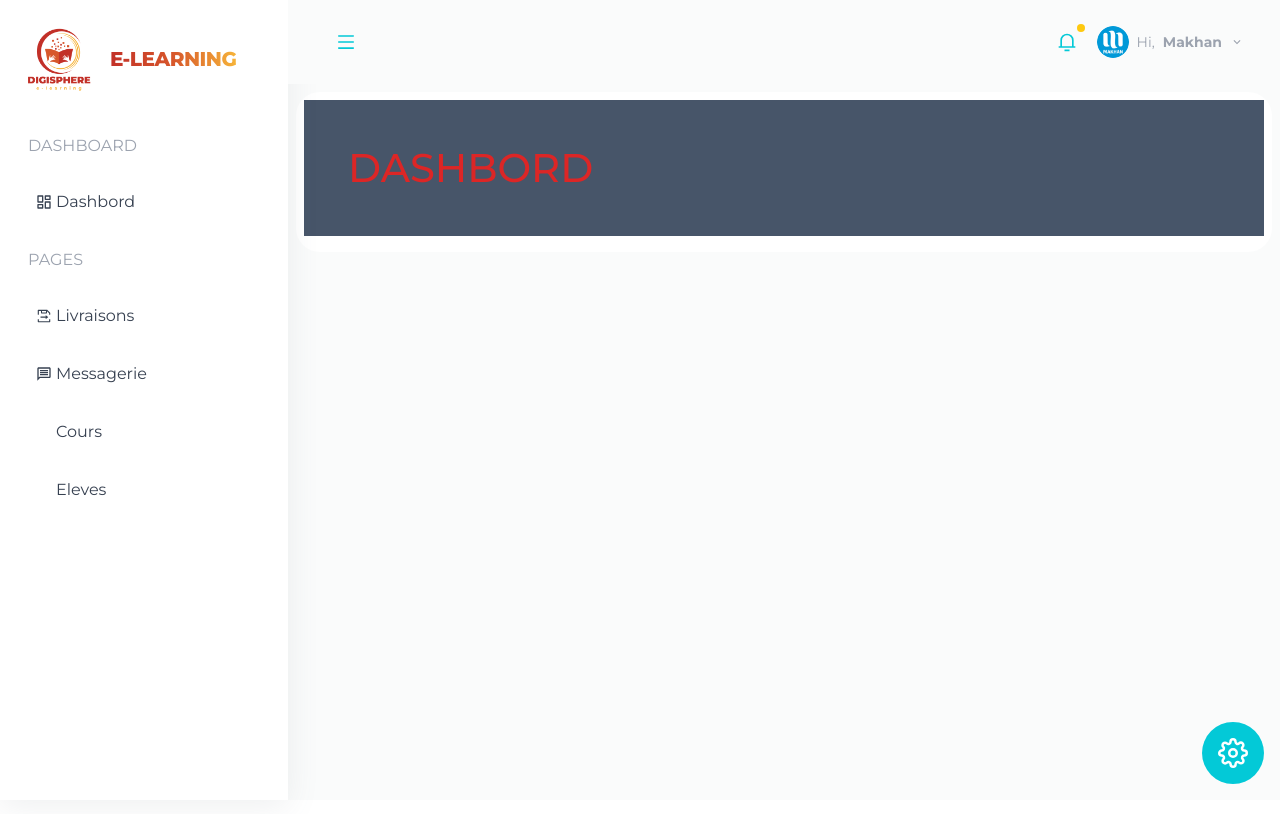
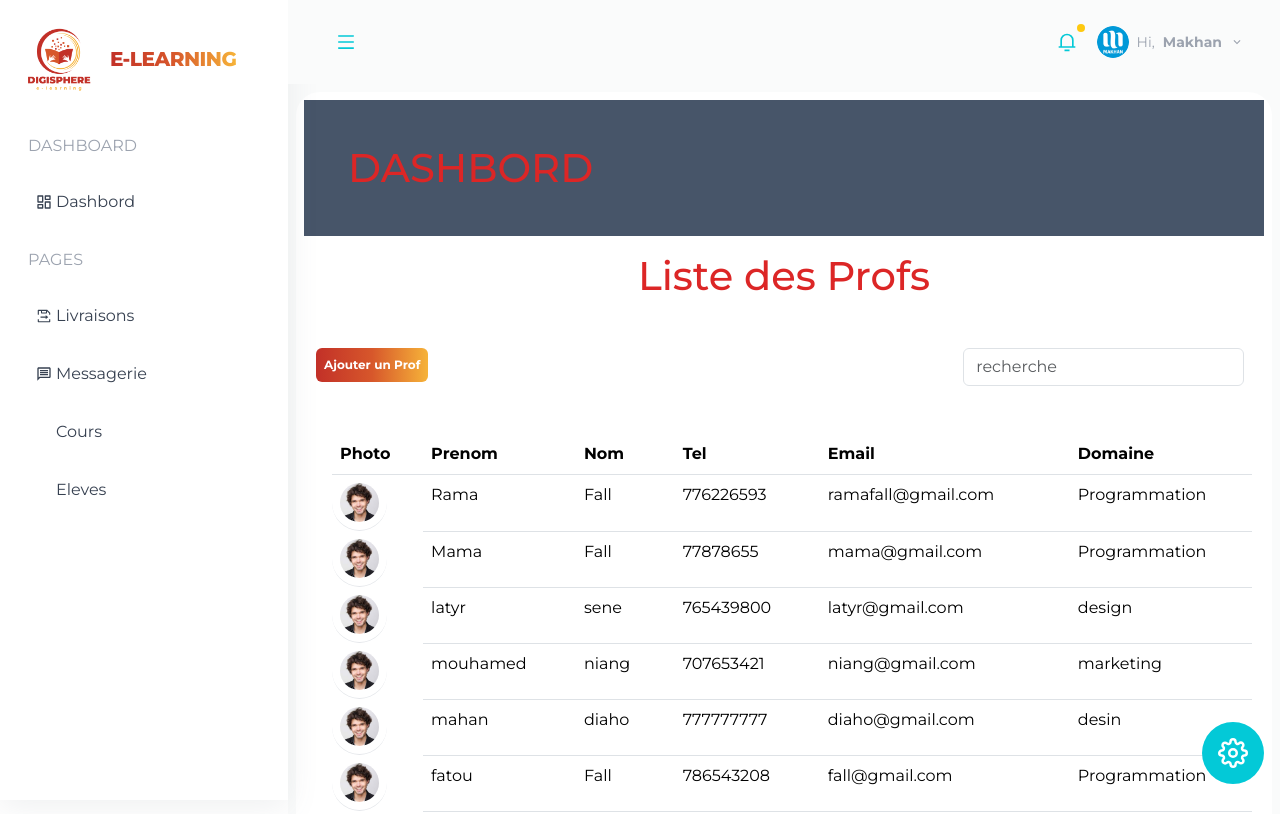
Before and after one commit to yerrymina1195/Tache21, a React (Create React App) app: page / in a window 1280 px wide. Shown: the top 814 px of the page. Built offline with nearby package versions, Linux system fonts and the light colour scheme; some icons are missing.

Commit message:
reglage partie professeur

```diff
--- a/src/pages/Dashbord.jsx
+++ b/src/pages/Dashbord.jsx
@@ -1,9 +1,13 @@
 import React from 'react'
+import Prof from "./ListProfs/Prof";
 
 const Dashbord = () => {
   return (
     <div className='text-red-600  bg-white m-2 md:m-10 mt-24 p-2 md:p-10 rounded-3xl' >
       <h1 className='text-red-600 p-11 bg-slate-600'>DASHBORD</h1>
+    <div>
+      <Prof />
+    </div>
     </div>
   )
 }
```
